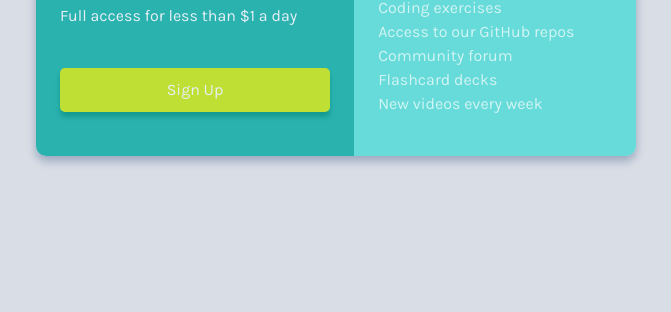
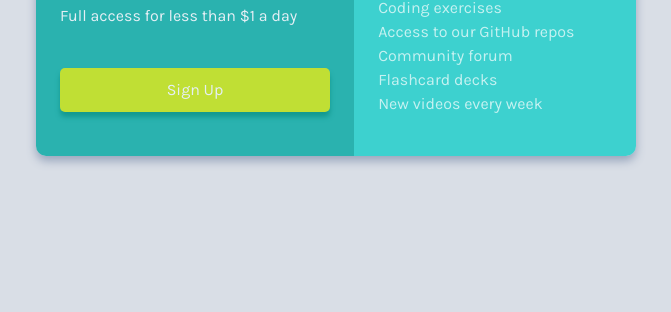
Before and after one commit to Abdullahi-abdiaziz/single-price-grid-component, a plain HTML site: page index.html in a window 1280 px wide. Shown: the part 488-800 px from the top of the page, without its empty margins (304-975 px from the left). Drawn offline with Linux system fonts and the light colour scheme.

Commit message:
Update css

```diff
--- a/style.css
+++ b/style.css
@@ -2,7 +2,7 @@
     --Cyan: hsl(179, 62%, 43%);
     --Bright-Yellow: hsl(71, 73%, 54%);
 
-    --Light-Cyan: hsl(179, 62%, 63%);
+    --Light-Cyan: hsl(179, 62%, 53%);
     --Light-Gray: hsl(204, 43%, 93%);
     --Grayish-Blue: hsl(218, 22%, 67%);
 
```
